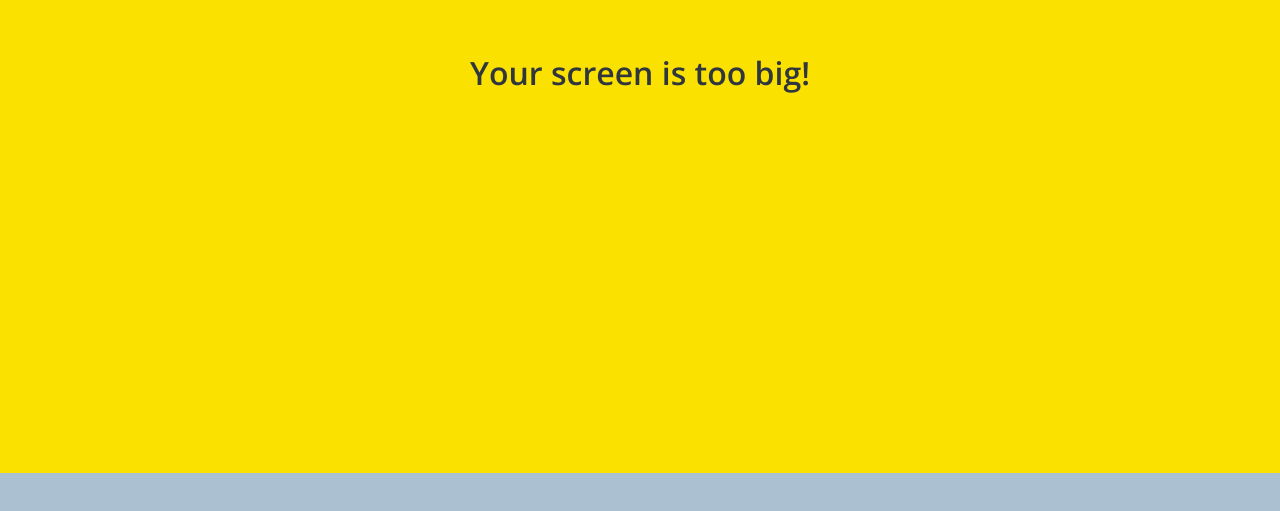
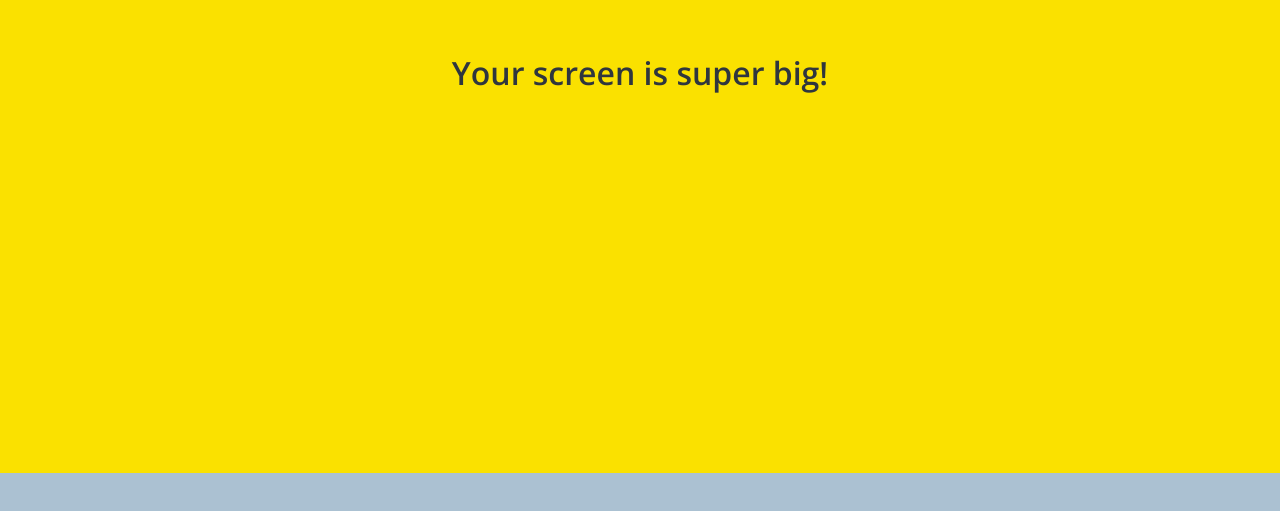
Before and after one commit to Joyce928/kokoa-clone-2020, a plain HTML site: page chat.html in a window 1280 px wide. Shown: the part 327-838 px from the top of the page. Drawn offline with nearby package versions, Linux system fonts and the light colour scheme.

Commit message:
too -> super

```diff
--- a/chat.html
+++ b/chat.html
@@ -74,7 +74,7 @@
     </form>
 
     <div id="no-mobile">
-      <span>Your screen is too big!</span>
+      <span>Your screen is super big!</span>
     </div>
 
     <script
```
